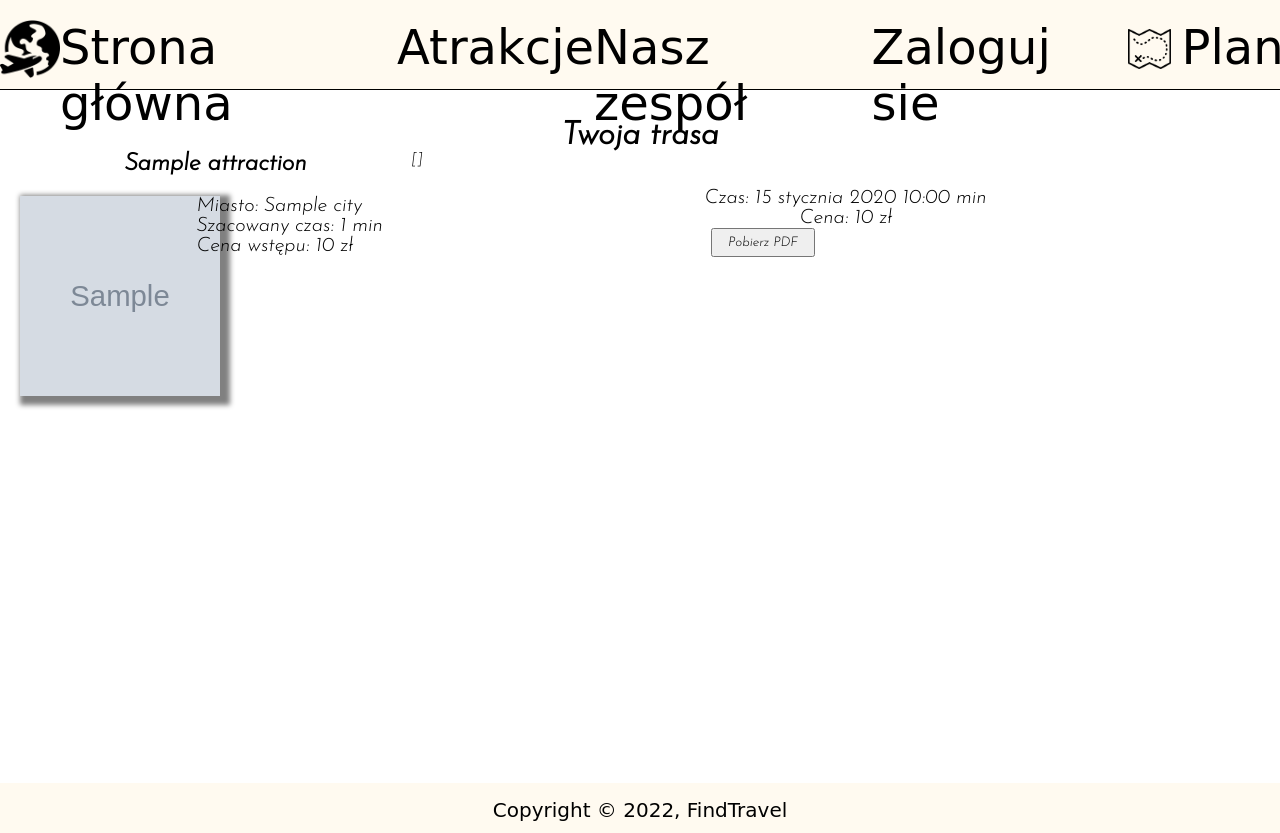
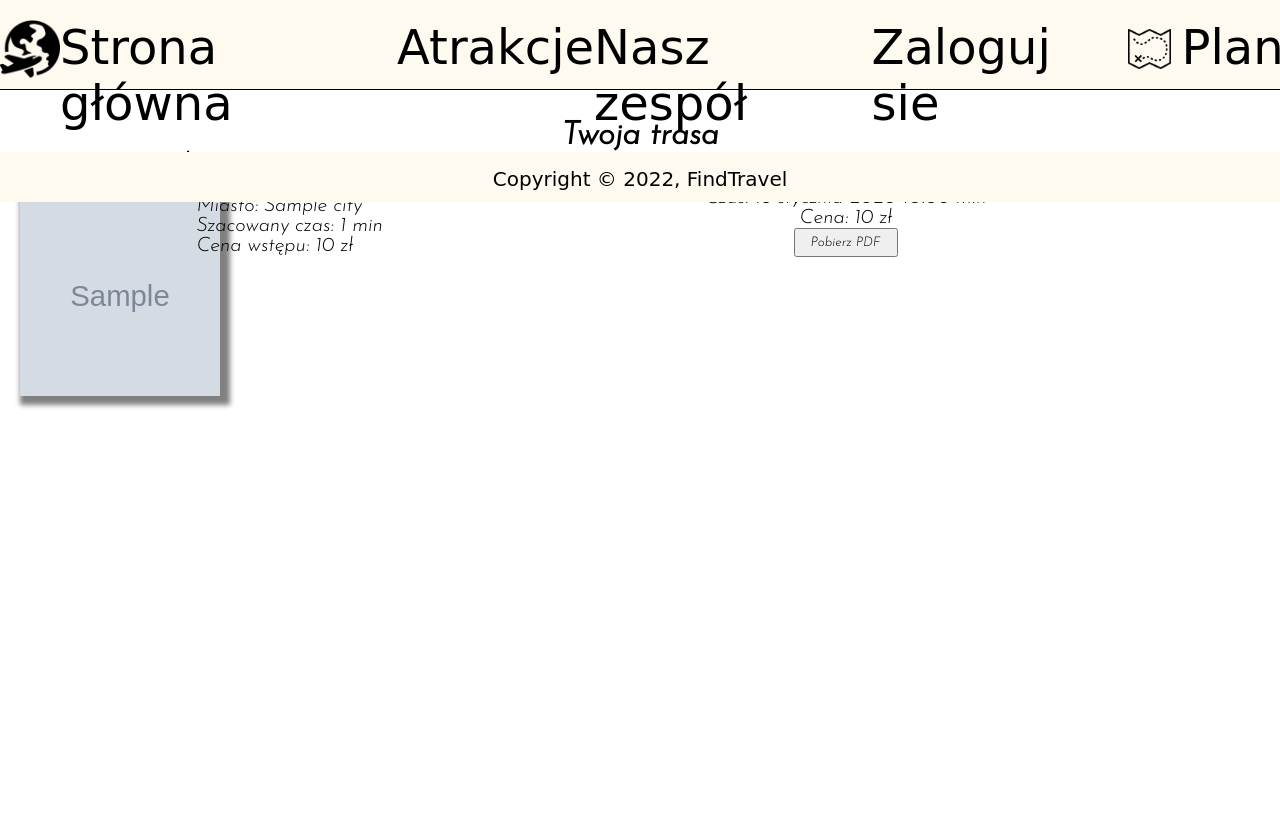
Before and after one commit to Dylaixo/DjangoProjekt, a Django app: template templates/main/cart.html in a window 1280 px wide. Shown: the part 17-850 px from the top of the page. Run offline with Django 4.2, Linux system fonts and the light colour scheme; tables that the repository leaves empty hold one stand-in row (values such as "Sample post"); the template is opened without the code that fills it: values that come from a table or form of the project are taken from there, most other values are stand-ins (such as "Sample title", 1, 10 or a date in 2020); grey boxes marked "Sample" are stand-in pictures; some web fonts are replaced.

Commit message:
Skończony front

```diff
--- a/templates/main/cart.css
+++ b/templates/main/cart.css
@@ -95,5 +95,9 @@ body{
     margin-left: 300px;
 }
  footer{
-     bottom: 0;
+     bottom: unset;
+
+}
+ .pdf{
+     text-align: center;
  }
--- a/templates/main/cart.html
+++ b/templates/main/cart.html
@@ -1,8 +1,6 @@
 {% extends 'main/base.html' %}
     {% block title %}FindTravel | Koszyk{% endblock %}
     {% block style %}<link rel="stylesheet" href="/templates/main/cart.css">{% endblock %}
-</head>
-<body>
 {% block content %}
 <h1 class="title">Twoja trasa</h1>
     <div class="content_attractions">
@@ -48,9 +46,12 @@
         </div>
         </div>
     {% endif %}
-                <form action="#" method="get">
-        <input  type="submit" class="btn" value="Pobierz PDF" name="pdf">
+
+
+</div>
+
+    </div>
+         <form class="pdf"action="#" method="get">
+            <input  type="submit" class="btn" value="Pobierz PDF" name="pdf">
     </form>
-</div>
-    </div>
 {% endblock %}
```
